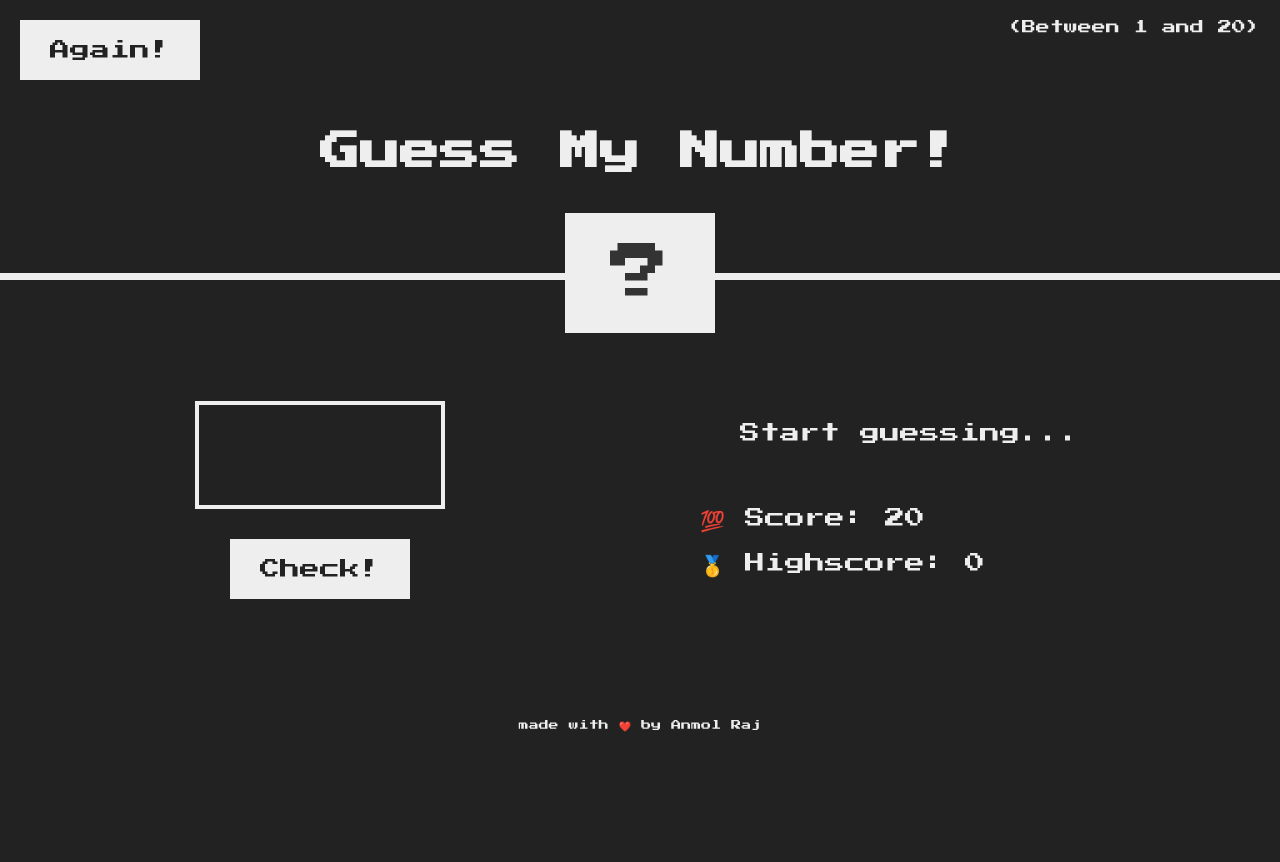
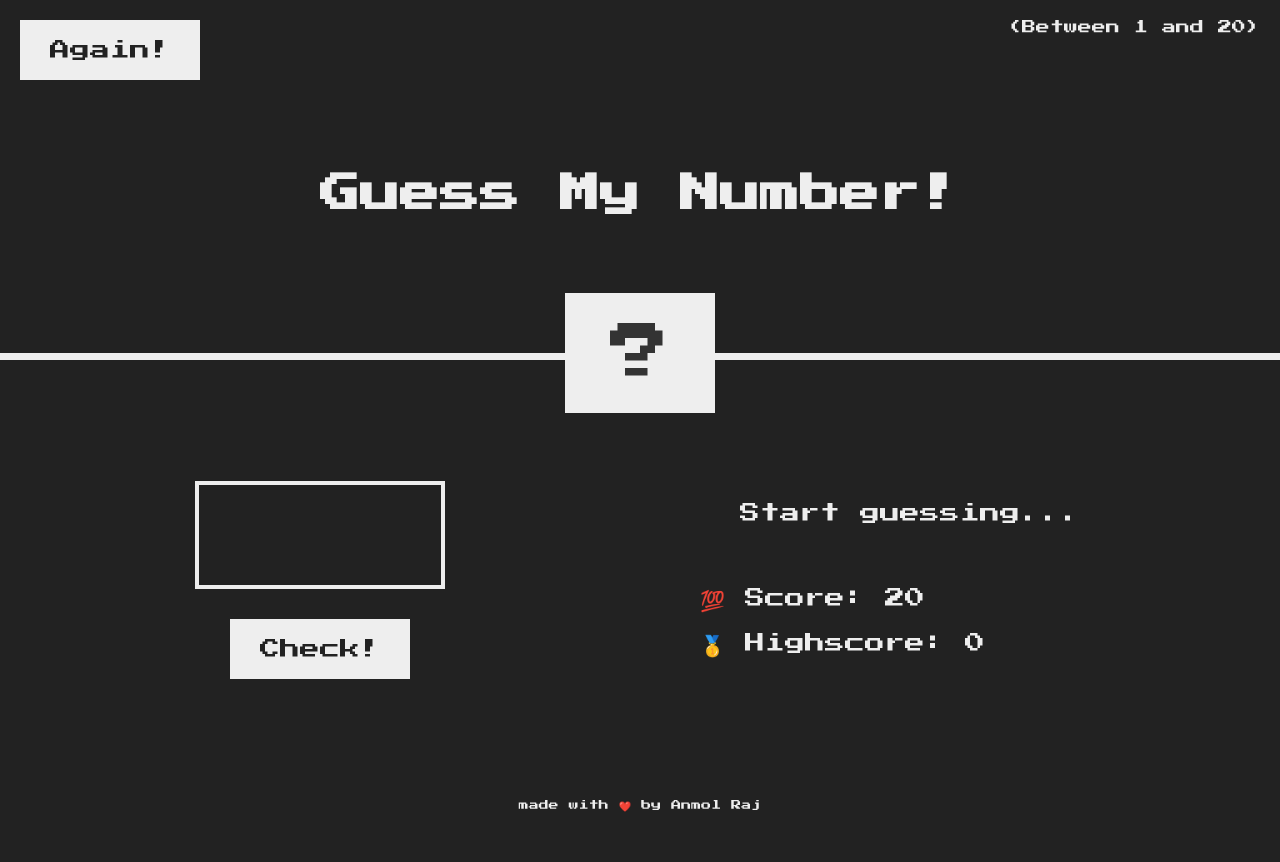
Before and after one commit to anmol-raj/Guess-My-Number, a plain HTML site: page index.html in a window 1280 px wide. Before the commit the page ends 800 px from the top, so only its background shows below. Drawn offline with Linux system fonts and the light colour scheme.

Commit message:
issues fixed

```diff
--- a/style.css
+++ b/style.css
@@ -21,7 +21,7 @@ body {
 /* LAYOUT */
 header {
   position: relative;
-  height: 35vh;
+  height: 45vh;
   border-bottom: 7px solid #eee;
 }
 
```
